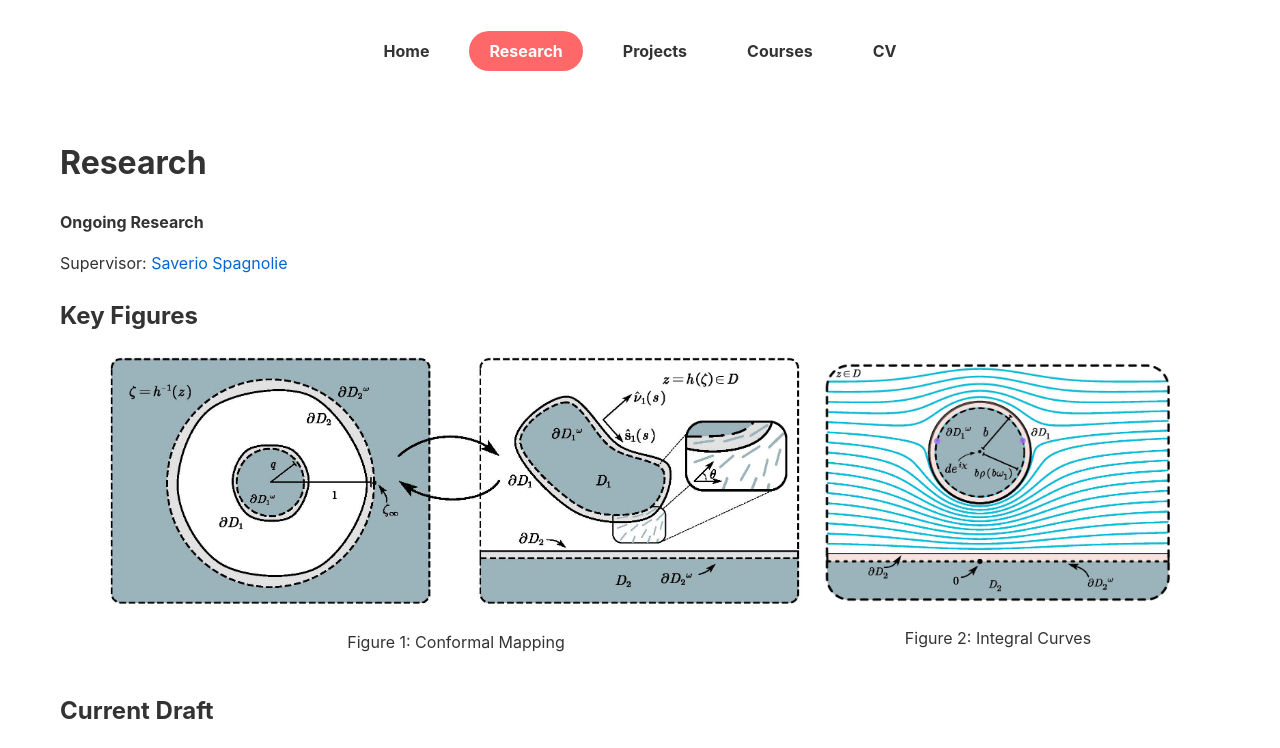
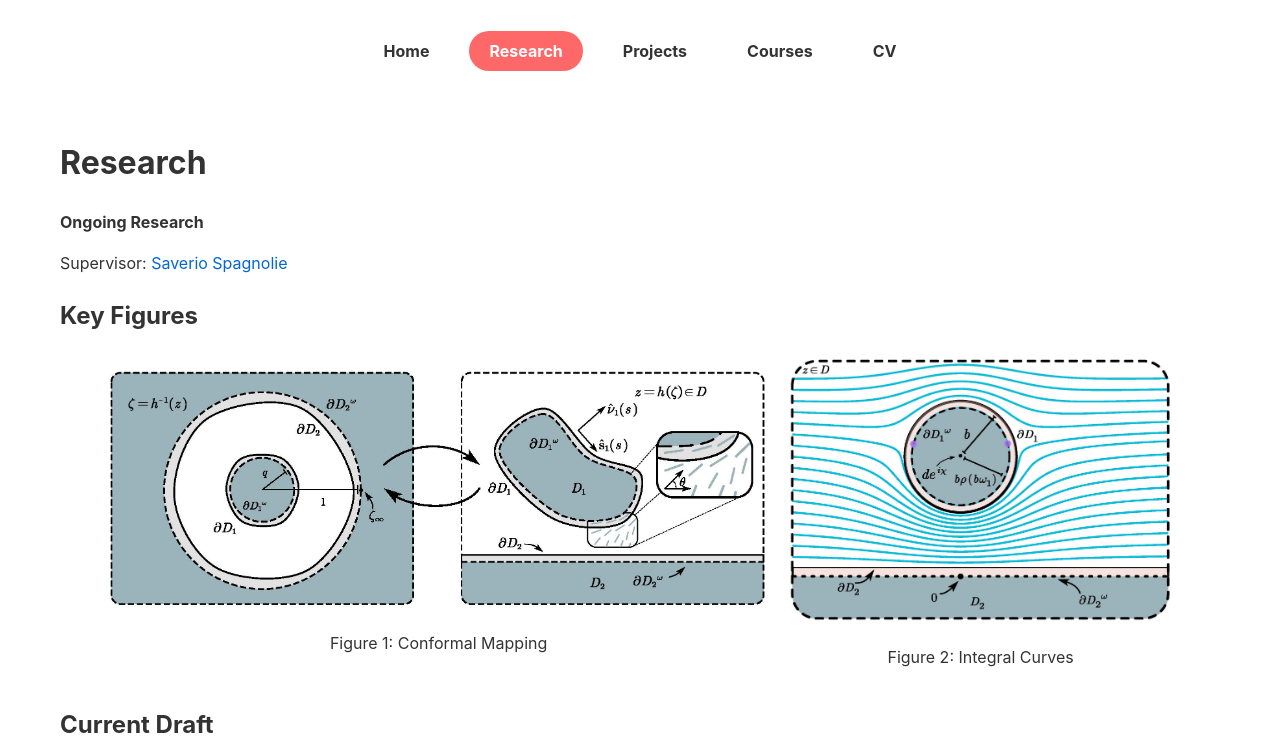
Before and after one commit to Yoon-1023/Yoon-1023.github.io, a Jekyll site: the page built from research.md, in a window 1280 px wide. Shown: the top 748 px of the page. Built offline with Jekyll 4.4.1, drawn with Linux system fonts in a browser that asks for light colours; grey boxes are pictures that could not be loaded.

Commit message:
Update research.md

```diff
--- a/research.md
+++ b/research.md
@@ -12,12 +12,12 @@ Supervisor: [Saverio Spagnolie](https://people.math.wisc.edu/~spagnolie/)
 ## Key Figures
 <div style="display: flex; flex-wrap: wrap; gap: 20px; align-items: center; justify-content: center;">
 
-   <div style="width: 60%; text-align: center;">
+   <div style="width: 57%; text-align: center;">
        <img src="/LC/figures/conformal_mapping.jpg" alt="Conformal Mapping" style="width: 100%; height: auto; border-radius: 8px;">
        <p>Figure 1: Conformal Mapping</p>
    </div>
 
-   <div style="width: 30%; text-align: center;">
+   <div style="width: 33%; text-align: center;">
        <img src="/LC/figures/integral_curves.jpg" alt="Integral Curves" style="width: 100%; height: auto; border-radius: 8px;">
        <p>Figure 2: Integral Curves</p>
    </div>
```
